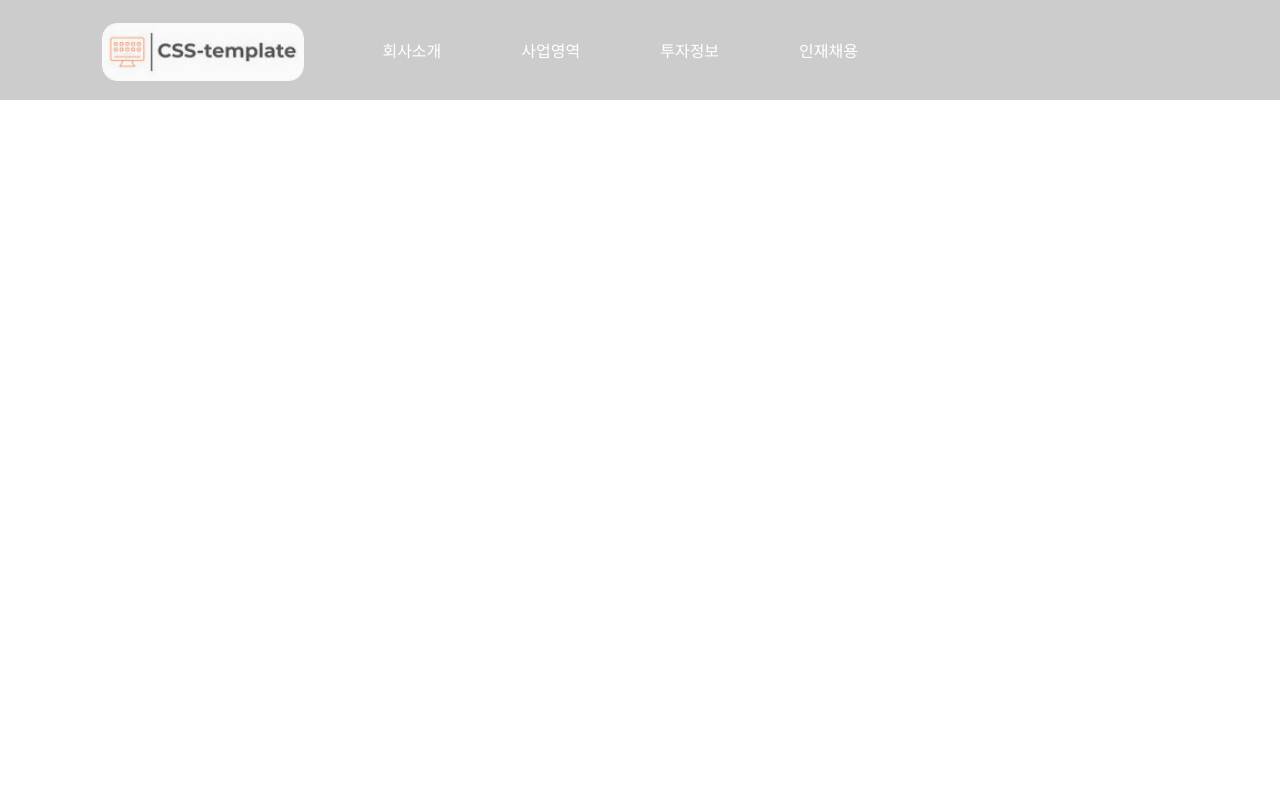
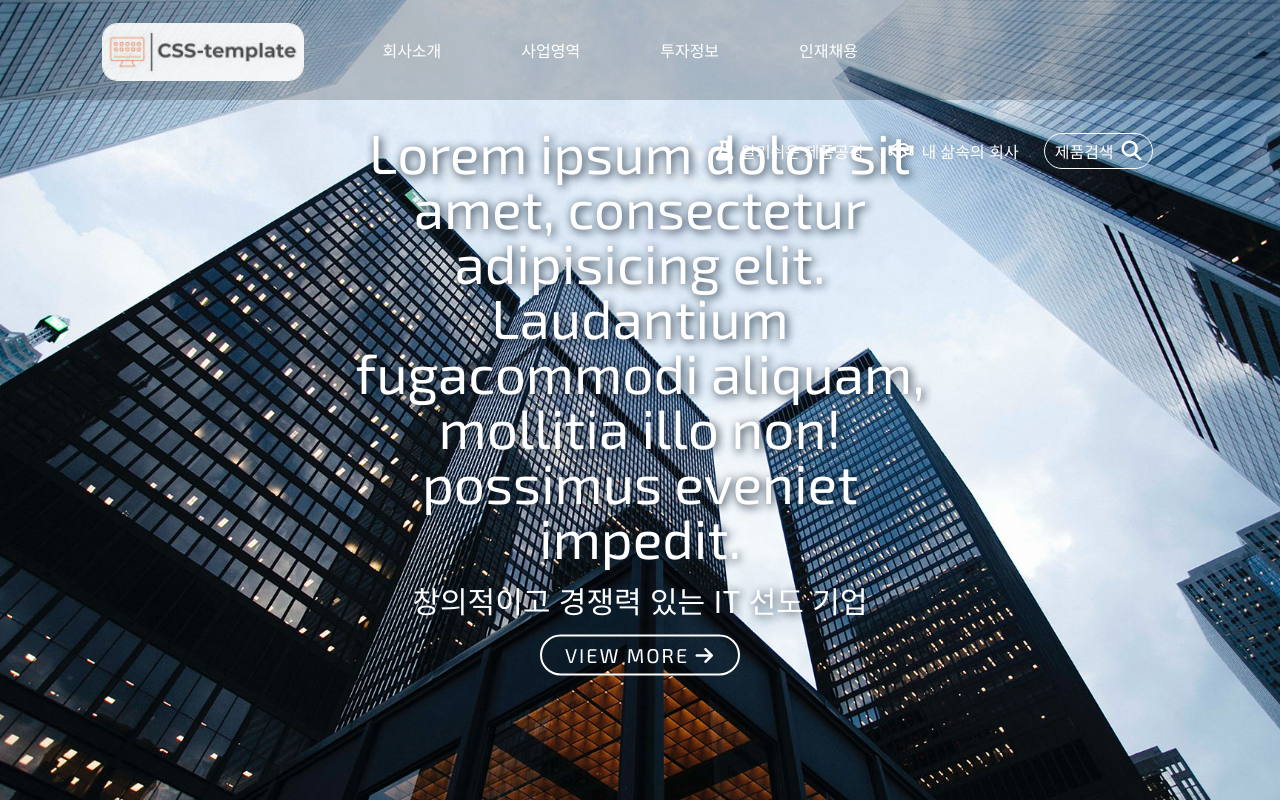
Before and after one commit to KangYeBin/css-template-company, a plain HTML site: page index.html in a window 1280 px wide. Drawn offline with nearby package versions, Linux system fonts and the light colour scheme.

Commit message:
#2 section.main

```diff
--- a/css/main.css
+++ b/css/main.css
@@ -117,3 +117,99 @@ header .inner-header nav li a {
   color: white;
   font-size: 16px;
 }
+
+/* section.main style */
+section.main {
+  background: url(../images/vis_4.jpg) no-repeat center / cover fixed;
+  height: 100vh;
+  position: relative
+}
+
+section.main .main-title {
+  /* background-color: yellow; */
+  /* 부모 기준 정중앙에 위치시키고 싶을 때 */
+  position: absolute;
+  top: 50%;
+  left: 50%;
+  transform: translate(-50%, -50%);
+  color: white;
+  text-align: center;
+  text-shadow: 2px 2px 10px #123;
+  animation: uprise 1s;
+
+}
+
+@keyframes uprise {
+
+  /* 0%,100% 또는 from, to */
+  from {
+    opacity: 0;
+    top: 60%;
+  }
+
+  to {
+    opacity: 1;
+    top: 50%;
+  }
+}
+
+section.main .main-title h2 {
+  font-size: 55px;
+}
+
+section.main .main-title p {
+  font-size: 30px;
+  margin: 20px 0;
+}
+
+section.main .main-title .view {
+  font-size: 20px;
+  letter-spacing: 2px;
+  display: block;
+  width: 180px;
+  margin: 0 auto;
+  border: 2px solid white;
+  border-radius: 40px;
+  padding: 8px;
+
+  position: relative;
+  overflow: hidden;
+}
+
+/* 채워지는 효과를 위해 가상요소 after 사용 */
+section.main .main-title .view::after {
+  content: '';
+  width: 0;
+  height: 100%;
+  background-color: rgba(255, 255, 255, 0.4);
+  position: absolute;
+  top: 0;
+  left: 0;
+  transition: 0.3s;
+}
+
+section.main .main-title .view:hover::after {
+  width: 100%;
+}
+
+/* section에 들어갈 디자인을 일괄 지정 */
+section .title {
+  text-align: center;
+}
+
+section .title h2 {
+  font-size: 45px;
+  color: #111;
+  margin-bottom: 10px;
+}
+
+section .title p {
+  font-size: 18px;
+  color: #555;
+}
+
+section .sub-container {
+  /* background-color: orange; */
+  width: 74%;
+  margin: 0 auto;
+}
--- a/index.html
+++ b/index.html
@@ -44,6 +44,20 @@
     </header>
     <!-- end header -->
 
+    <!-- section.main -->
+    <section class="main">
+      <div class="main-title">
+        <h2 class="en">
+          Lorem ipsum dolor sit amet, consectetur adipisicing elit. Laudantium fugacommodi aliquam,
+          mollitia illo non!
+          possimus eveniet impedit.
+        </h2>
+        <p> 창의적이고 경쟁력 있는 IT 선도 기업 </p>
+        <a href="#" class="view en">VIEW MORE <i class="fa-solid fa-arrow-right"></i></a>
+      </div>
+    </section>
+    <!-- end section.main -->
+
   </div>
 
 </body>
```
